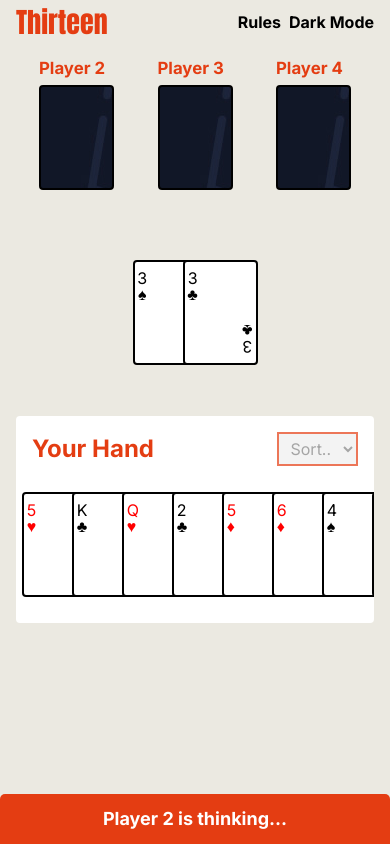
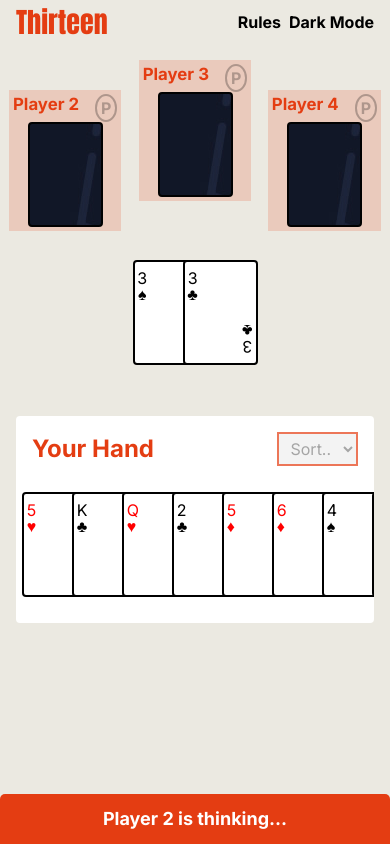
Before and after one commit to jduong09/thirteen, a Next.js app: page / in a window 390 px wide. Both pictures are taken after a click on the button "Shuffle Deck". Built offline with nearby package versions, Linux system fonts and the light colour scheme.

Commit message:
Responsive design work.

```diff
--- a/components/game/game.js
+++ b/components/game/game.js
@@ -439,8 +439,10 @@ const Game = () => {
     }
     return (<li className={gameStyles.aiHand} key={idx}>
       <div className={playerObj.winner ? `${gameStyles.aiMobileHand} ${gameStyles.winner}` : gameStyles.aiMobileHand}>
-        <h3>{`Player ${playerObj.player + 1}`}</h3>
-        {(playerObj.skipped && playerTurn !== playerObj.player) && <div className={gameStyles.badgePassed}>P</div>}
+        <div className={gameStyles.aiHandHeader}>
+          <h3>{`Player ${playerObj.player + 1}`}</h3>
+          {<div className={`${(playerTurn !== playerObj.player && playerObj.skipped) ? `${gameStyles.badgePassed}` : `${gameStyles.badgePassed} ${gameStyles.hideBadge}`}`}>P</div>}
+        </div>
         <div className={gameStyles.divMobileFaces}>
           <div className={showQty ? gameStyles.hide : gameStyles.cardFaceDown} onClick={handleShowQty}></div>
           <div className={showQty ? gameStyles.cardDisplay : gameStyles.hide} onClick={handleShowQty}>{playerObj.hand.length}</div>
@@ -488,7 +490,6 @@ const Game = () => {
           <div className={gameStyles.gameBoard}>
             <div className={gameStyles.middleDiv}>
               <div className={gameStyles.middlePile}>
-                <h2>{currentTurnCombo && previousPlayedCombo.length ? '' : 'Middle Pile'}</h2>
                 {previousPlayedCombo.length ?
                 <Cards cards={previousPlayedCombo} /> :
                 <div className={gameStyles.cardFaceDown}></div>}
--- a/components/game/game.module.scss
+++ b/components/game/game.module.scss
@@ -1,4 +1,4 @@
-$primary-color: #E43D12;
+$primary-color: #e43d12;
 $secondary-color: #FFA2B6;
 $tertiary-color: #D6536D;
 
@@ -141,6 +141,8 @@ $tertiary-color: #D6536D;
     grid-column: 2 / 3;
     grid-row: 1 / 2;
     justify-self: start;
+    left: -30px;
+    top: 30px;
   }
   > li:nth-child(3) {
     grid-column: 2 / 3;
@@ -151,6 +153,8 @@ $tertiary-color: #D6536D;
     grid-column: 2 / 3;
     grid-row: 1 / 2;
     justify-self: end;
+    right: -30px;
+    top: 30px;
   }
 }
 
@@ -223,24 +227,37 @@ $tertiary-color: #D6536D;
   color: white;
 }
 
+
 .aiMobileHand {
   position: relative;
-  > h3 {
-    font-weight: 700;
-    color: $primary-color;
-    font-size: 1.05rem;
-    margin-bottom: .5rem;
+  display: flex;
+  flex-direction: column;
+  align-items: center;
+  background-color: #e43d122e;
+  padding: .25rem;
+  > .aiHandHeader {
+    width: 100%;
+    display: flex;
+    > h3 {
+      font-weight: 700;
+      color: $primary-color;
+      font-size: 1.05rem;
+      margin-bottom: .5rem;
+      margin-right: 1rem;
+      align-self: center;
+    }
   }
 }
 
 .badgePassed {
-  position: absolute;
-  top: -10px;
-  right: -15px;
   border: 2px solid black;
   border-radius: 50%;
   padding: .25rem;
   font-weight: 700;
+}
+
+.hideBadge {
+  opacity: .25;
 }
 
 .containerUser > .badgePassed {
```
